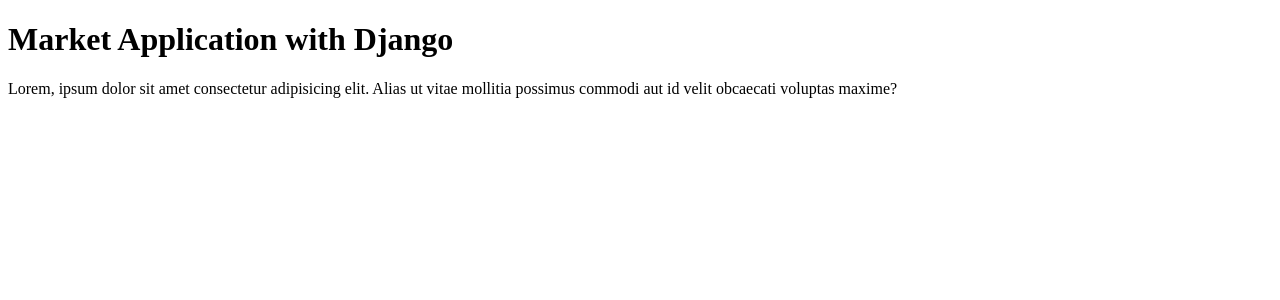
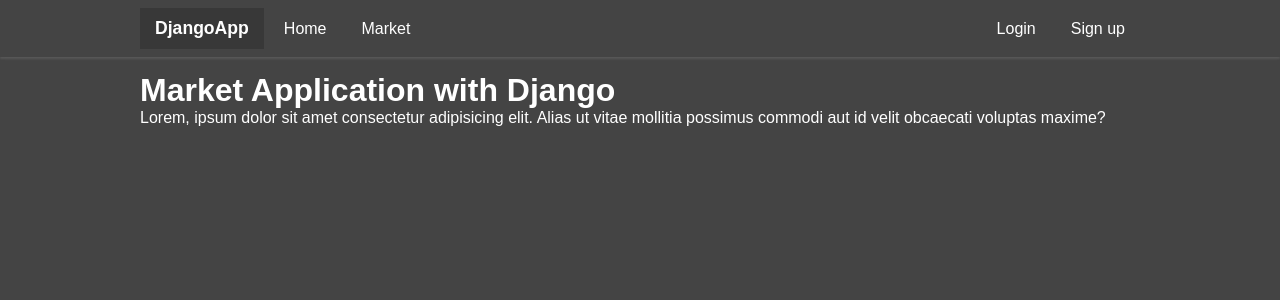
Before and after one commit to oscardbg/django-market01, a Django app: page / in a window 1280 px wide. Shown: the top 300 px of the page. Run offline with Django 4.2, Linux system fonts and the light colour scheme; style sheets or scripts are compiled from the project's sources.

Commit message:
New scss syntax and nav addesd

```diff
--- a/JShap_market01/settings.py
+++ b/JShap_market01/settings.py
@@ -118,7 +118,7 @@ USE_TZ = True
 # https://docs.djangoproject.com/en/4.0/howto/static-files/
 
 STATIC_URL = 'static/'
-STATICFILES_DIR = [ join(BASE_DIR, 'assets') ]
+STATICFILES_DIRS = [ join(BASE_DIR, 'assets') ]
 
 # Default primary key field type
 # https://docs.djangoproject.com/en/4.0/ref/settings/#default-auto-field
--- /dev/null
+++ b/assets/css/main.css
@@ -0,0 +1 @@
+*{margin:0;padding:0;box-sizing:border-box;font-family:ubuntu,sans-serif}body{background:#444;color:#fff}ul{list-style:none}a{text-decoration:none;color:#fff}main{max-width:1000px;margin:0 auto;padding-top:15px}header{box-shadow:0 2px 2px rgba(255,255,255,.1);padding:8px 0}header nav{max-width:1000px;margin:0 auto;display:flex;justify-content:space-between}header ul{display:flex;align-items:center}header li{margin-right:5px}header li:last-child{margin-right:0}header .logo{background:#383838;font-weight:bold;font-size:1.1rem}header .logo a:hover{box-shadow:none}header a{display:block;padding:10px 15px}header a:hover{background:#222;box-shadow:0 2px 1px rgba(255,255,255,.4)}
--- /dev/null
+++ b/assets/scss/elements/_base.scss
@@ -0,0 +1,65 @@
+/*■■■■■■■■■■■■■■■■■■■■■■ Imports */
+/*■■■■■■■■■■■■■■■■■■■■■■ Reset */
+* {
+   margin: 0;
+   padding: 0;
+   box-sizing: border-box;
+   font-family: ubuntu, sans-serif;
+}
+body {
+   background: #444;
+   color: #fff;
+}
+ul {
+   list-style: none;
+}
+a {
+   text-decoration: none;
+   color: #fff;
+}
+
+/*■■■■■■■■■■■■■■■■■■■■■■  */
+main {
+   max-width: 1000px;
+   margin: 0 auto;
+   padding-top: 15px;
+}
+header {
+   box-shadow: 0 2px 2px rgba(#fff, 0.1);
+   padding: 8px 0;
+   nav {
+      max-width: 1000px;
+      margin: 0 auto;
+      display: flex;
+      justify-content: space-between;
+   }
+   ul {
+      display: flex;
+      align-items: center;
+   }
+   li {
+      margin-right: 5px;
+      &:last-child {
+         margin-right: 0;
+      }
+   }
+   .logo {
+      background: #383838;
+      font-weight: bold;
+      font-size: 1.1rem;
+      & a:hover {
+         box-shadow: none;
+      }
+   }
+   a {
+      display: block;
+      padding: 10px 15px;
+      &:hover {
+         background: #222;
+         box-shadow: 0 2px 1px rgba(#fff, 0.4);
+      }
+   }
+}
+
+/*■■■■■■■■■■■■■■■■■■■■■■  */
+/*■■■■■■■■■■■■■■■■■■■■■■  */
--- /dev/null
+++ b/assets/scss/elements/_index.scss
@@ -0,0 +1,2 @@
+@forward "base";
+@forward "initial";
--- /dev/null
+++ b/assets/scss/elements/_initial.scss
@@ -0,0 +1,5 @@
+/*■■■■■■■■■■■■■■■■■■■■■■■■■  */
+/*■■■■■■■■■■■■■■■■■■■■■■■■■  */
+/*■■■■■■■■■■■■■■■■■■■■■■■■■  */
+/*■■■■■■■■■■■■■■■■■■■■■■■■■  */
+/*■■■■■■■■■■■■■■■■■■■■■■■■■  */
--- a/assets/scss/main.scss
+++ b/assets/scss/main.scss
@@ -0,0 +1,2 @@
+@use "utils/" as u;
+@use "elements/" as e;
--- /dev/null
+++ b/assets/scss/utils/_declarations.scss
@@ -0,0 +1,5 @@
+/*■■■■■■■■■■■■■■■■■■■■■■■■■  */
+/*■■■■■■■■■■■■■■■■■■■■■■■■■  */
+/*■■■■■■■■■■■■■■■■■■■■■■■■■  */
+/*■■■■■■■■■■■■■■■■■■■■■■■■■  */
+/*■■■■■■■■■■■■■■■■■■■■■■■■■  */
--- /dev/null
+++ b/assets/scss/utils/_index.scss
@@ -0,0 +1 @@
+@forward "declarations";
--- a/market/templates/market/index.html
+++ b/market/templates/market/index.html
@@ -1,10 +1,6 @@
 {% extends 'base.html' %}
 <!-- . -->
-{% block title %}
-<!-- . -->
-Home
-<!-- . -->
-{% endblock %}
+{% block title %} Home {% endblock %}
 <!-- . -->
 {% block main %}
 <!-- . -->
--- a/templates/base.html
+++ b/templates/base.html
@@ -9,6 +9,19 @@
       <title>{% block title %}{% endblock %} | Market</title>
    </head>
    <body>
+      <header>
+         <nav>
+            <ul>
+               <li class="logo"><a href="">DjangoApp</a></li>
+               <li><a href="">Home</a></li>
+               <li><a href="">Market</a></li>
+            </ul>
+            <ul>
+               <li><a href="">Login</a></li>
+               <li><a href="">Sign up</a></li>
+            </ul>
+         </nav>
+      </header>
       <main>{% block main %} {% endblock %}</main>
    </body>
 </html>
```
